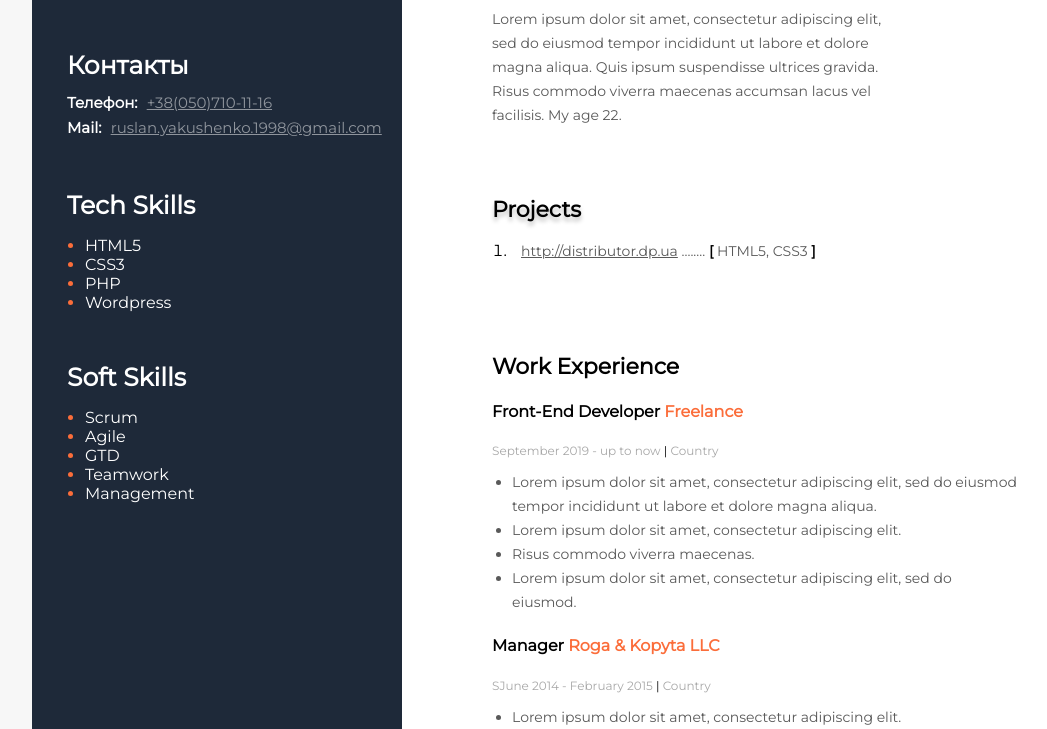
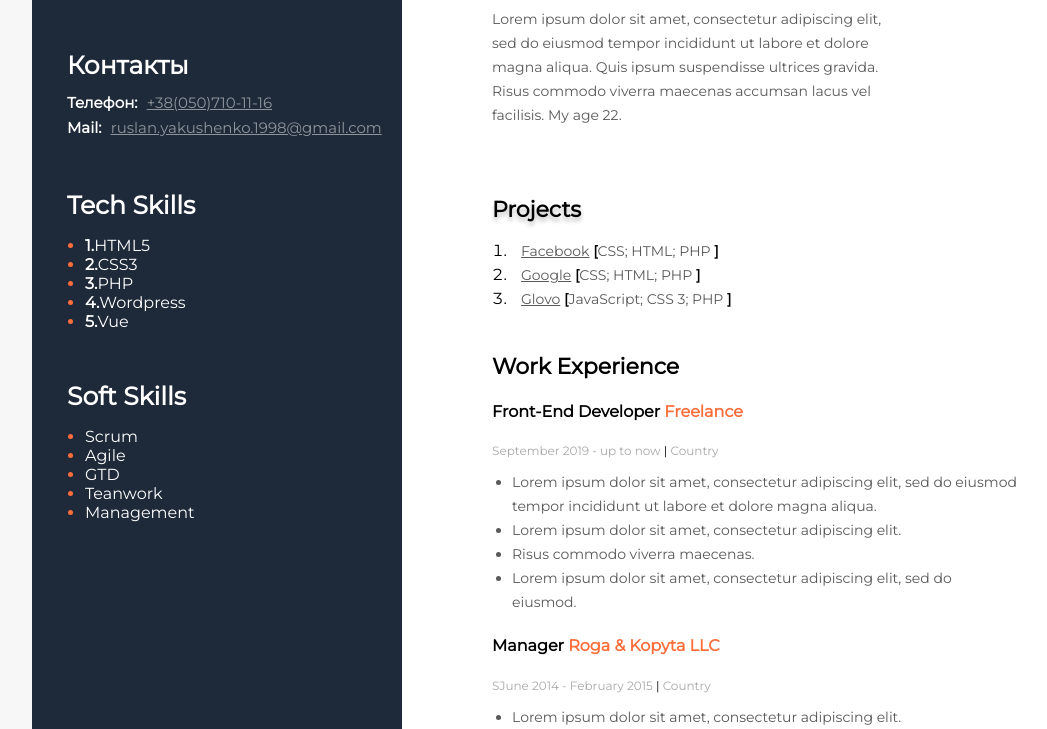
Before and after one commit to RuslanYakushenko/MyCV, a PHP site: page /cv/ in a window 1280 px wide. Shown: the part 334-1063 px from the top of the page, without its empty margins (8-1055 px from the left). Run offline with PHP 8.4, Linux system fonts and the light colour scheme.

Commit message:
array and loops

```diff
--- a/index.php
+++ b/index.php
@@ -2,6 +2,39 @@
     $myName = "Руслан Якушенко";
     $date = date("M Y");
     $myProjectsHeading = "Projects";
+
+    $softSkills = ["Scrum", "Agile", "GTD", "Teanwork", "Management"];
+
+    $teckSkills = ['HTML5', "CSS3"];
+    $teckSkills[] = "PHP";
+    $teckSkills[] = "Wordpress";
+    $teckSkills[] = "Vue";
+
+    $projects = [];
+
+    $projects[] = [
+        'name' =>  'Facebook',
+        'url' =>  'facebook.com',
+        'tools' => ['CSS', "HTML", 'PHP'],
+    ];
+
+    $projects[] = [
+        'name' =>  'Google',
+        'url' =>  'goolge.com',
+        'tools' => ['CSS', "HTML", 'PHP'],
+    ];
+
+    $projects[] = [
+        'name' =>  'Glovo',
+        'url' =>  'glovo.com',
+        'tools' => ['JavaScript', "CSS 3", 'PHP'],
+    ];
+
+    // echo  '<pre>';
+    // var_dump($projects);
+    // echo '</pre>';
+    // die;
+
 ?>
 <!DOCTYPE html>
 <html lang="en">
@@ -41,10 +74,13 @@
 
                 <h3 class="sidebar_tittle">Tech Skills</h3>
                 <ul class="skills_list">
-                    <li class="skills_item"> <span class="skills_item_text" >HTML5</span></li>
+                    <?php  foreach ($teckSkills as $index => $skill) {?>
+                        <li class="skills_item"> <span class="skills_item_text"><b><?php echo $index + 1 . ".";?></b><?php echo $skill;?></span></li>
+                    <?php } ?>
+                    <!-- <li class="skills_item"> <span class="skills_item_text" >HTML5</span></li>
                     <li class="skills_item"> <span class="skills_item_text" >CSS3</span></li>
                     <li class="skills_item"> <span class="skills_item_text" >PHP</span></li>
-                    <li class="skills_item"> <span class="skills_item_text" >Wordpress</span></li>
+                    <li class="skills_item"> <span class="skills_item_text" >Wordpress</span></li> -->
                 </ul>
             </div>
 
@@ -52,11 +88,14 @@
             <div class="soft_skills_section">
                 <h3 class="sidebar_tittle">Soft Skills</h3>
                 <ul class="skills_list">
-                    <li class="skills_item"> <span class="skills_item_text" >Scrum</span></li>
-                    <li class="skills_item"> <span class="skills_item_text" >Agile</span></li>
-                    <li class="skills_item"> <span class="skills_item_text" >GTD</span></li>
-                    <li class="skills_item"> <span class="skills_item_text" >Teamwork</span></li>
-                    <li class="skills_item"> <span class="skills_item_text" >Management</span></li>
+                    <?php foreach ($softSkills as $skill) {?>
+                        <li class="skills_item"> <span class="skills_item_text" ><?php echo $skill;?></span></li>
+                    <?php }?>
+                    <?php
+                        // foreach($softSkills as  $skill) {
+                        //     echo "<li class=\"skills_item\"> <span class=\"skills_item_text\" >"  . $skill . "</span></li>";
+                        // }
+                    ?>
                 </ul>
             </div>
         </aside>
@@ -86,21 +125,16 @@
             <div class="projects_section">
                 <h3 class="my_projects_heading"><?php echo $myProjectsHeading ?> </h3>
                 <ol class="my_projects_list">
+                   <?php for ($i = 0; $i < 3; $i++) {?>
                     <li class="my_progects_item">
                         <span class="my_projects_text">
-                            <a href=http://distributor.dp.ua class="my_projects_link">http://distributor.dp.ua</a>
-                            ........
-                            <span class="my_progects_brackets">[</span> HTML5, CSS3 <span class="my_progects_brackets">]</span>
+                            <a href="<?php  echo $projects[$i]['url']?>" class="my_projects_link"><?php  echo $projects[$i]['name']?></a>
+                            <span class="my_progects_brackets">[</span><?php  echo implode('; ', $projects[$i]['tools']);?> <span class="my_progects_brackets">]</span>
                         </span>
                     </li>
+                   <?php }?>
                 </ol>
-
             </div>
-
-
-
-
-
             <!-- My work experience section -->
             <div class="work_experience_section">
                 <h3 class="title_section">Work Experience</h3>
```
